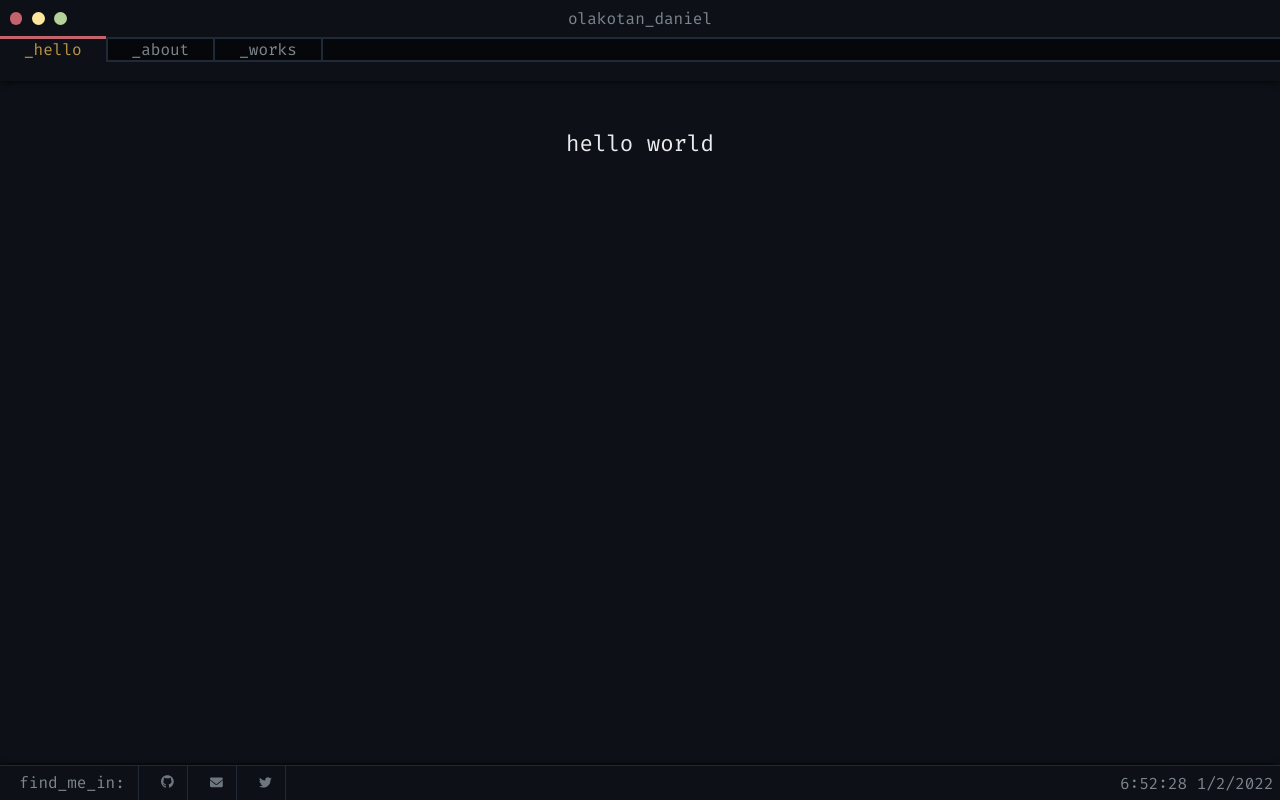
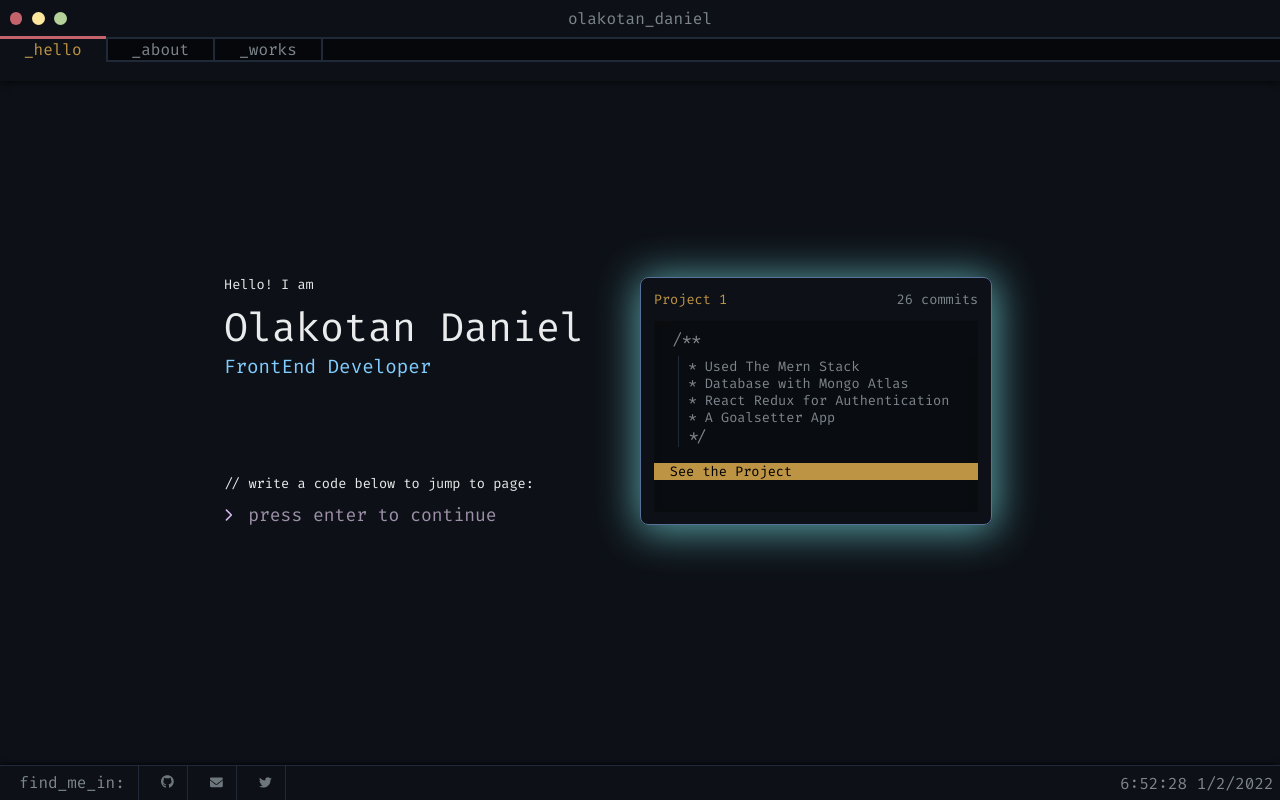
Before and after one commit to Horlakz/Horlakz, a Svelte app: page / in a window 1280 px wide. Built offline with nearby package versions, Linux system fonts and the light colour scheme.

Commit message:
finished designing the homepage

```diff
--- a/src/pages/Index.svelte
+++ b/src/pages/Index.svelte
@@ -1,11 +1,65 @@
 <script lang="ts">
+  import { navigate } from "svelte-routing";
+
+  import ChevronRight from "../lib/components/svg/ChevronRight.svelte";
   import BaseLayout from "../lib/layouts/BaseLayout.svelte";
 
   let pageIndex: string = "page-active";
+  let value: string;
+
+  const go = (e) => {
+    if (e.key === "Enter") {
+      navigate(value);
+    }
+  };
 </script>
 
 <BaseLayout {pageIndex}>
-  <main>hello world</main>
+  <main>
+    <section>
+      <div>
+        <h4 class="small-font">Hello! I am</h4>
+        <h1>Olakotan Daniel</h1>
+        <h5>FrontEnd Developer</h5>
+      </div>
+      <div>
+        <p class="small-font">// write a code below to jump to page:</p>
+        <span class="input-group">
+          <ChevronRight />
+          <input
+            type="text"
+            placeholder="press enter to continue"
+            bind:value
+            on:keyup={go}
+          />
+        </span>
+      </div>
+    </section>
+    <section>
+      <div class="project-div">
+        <div>
+          <span class="small-font">Project 1</span>
+          <span class="small-font">26 commits</span>
+        </div>
+        <div>
+          <p class="small-font">
+            <span>/**</span>
+            <span class="small-font">* Used The Mern Stack</span>
+            <span class="small-font">* Database with Mongo Atlas</span>
+            <span class="small-font">* React Redux for Authentication</span>
+            <span class="small-font">* A Goalsetter App</span>
+            <span>*/</span>
+          </p>
+          <a
+            href="https://horlakzgoalsetterapp.herokuapp.com/"
+            class="small-font see-text"
+            target="_blank"
+            >See the Project
+          </a>
+        </div>
+      </div>
+    </section>
+  </main>
 </BaseLayout>
 
 <style lang="scss">
@@ -13,11 +67,135 @@
 
   main {
     display: flex;
-    justify-content: center;
     place-items: center;
-    text-align: center;
-    font-size: 1.4rem;
+    place-content: center;
     color: lighten($font-color, 40%);
-    padding-top: 3rem;
+    padding: 0rem 14rem;
+
+    section:first-child {
+      display: grid;
+      justify-content: space-between;
+      width: 100%;
+
+      div {
+        display: grid;
+
+        h4 {
+          margin: 0 0 0.5rem 0;
+        }
+
+        h1 {
+          font-size: 2.5rem;
+        }
+
+        h5 {
+          font-size: 1.2rem;
+          color: $font-aqua-color;
+        }
+
+        &:nth-child(2) {
+          margin-top: 6rem;
+
+          span {
+            display: flex;
+            width: 100%;
+            margin-top: 0.7rem;
+
+            input {
+              width: 100%;
+              background: none;
+              border: none;
+              margin-left: 1rem;
+              font-size: large;
+              color: lighten($purple-color, 10%);
+
+              &:focus {
+                border: none;
+                outline: none;
+              }
+
+              &::placeholder {
+                color: lighten($purple-color, 20%);
+              }
+            }
+          }
+        }
+      }
+    }
+
+    section:nth-child(2) {
+      width: 100%;
+    }
+  }
+
+  .project-div {
+    border: 1px solid lighten($border-color, 30%);
+    padding: 0rem 0.8rem 0.8rem 0.8rem;
+    border-radius: 0.5rem;
+    width: 22rem;
+    box-shadow: 1px 3px 40px 3px rgba(89, 164, 168, 1);
+    -webkit-box-shadow: 1px 3px 40px 3px rgba(89, 164, 168, 1);
+    -moz-box-shadow: 1px 3px 40px 3px rgba(89, 164, 168, 1);
+
+    div:first-child {
+      display: flex;
+      justify-content: space-between;
+      margin: 0.8rem 0;
+
+      span:first-child {
+        color: $orange-color;
+      }
+
+      span:last-child {
+        color: $font-color;
+      }
+    }
+
+    div:last-child {
+      background-color: darken($bg-color, 2%);
+      width: 100%;
+      padding-bottom: 2rem;
+      box-shadow: -1px 2px 7px 0px rgba(14, 14, 14, 0.75) inset;
+      -webkit-box-shadow: -1px 2px 7px 0px rgba(14, 14, 14, 0.75) inset;
+      -moz-box-shadow: -1px 2px 7px 0px rgba(14, 14, 14, 0.75) inset;
+
+      p {
+        display: grid;
+        margin: 0rem 0 1rem 1.5rem;
+        border-left: 1px solid $border-color;
+        padding: 0rem 0 0 0.6rem;
+        color: $font-color;
+        @extend .small-font;
+
+        span:first-child {
+          margin-left: -1rem;
+          margin-bottom: 0.1rem;
+          background-color: darken($bg-color, 2%);
+          padding: 0.5rem 0 0.4rem 0;
+        }
+      }
+
+      .see-text {
+        display: flex;
+        place-content: start;
+        place-items: center;
+        background-color: $orange-color;
+        padding: 0 1rem;
+        margin: 1rem 0 0rem 0;
+        color: black;
+        width: 100%;
+        cursor: pointer;
+      }
+    }
+  }
+
+  .small-font {
+    font-size: 0.85rem;
+  }
+
+  @media (min-height: 500px) {
+    main {
+      height: 80vh;
+    }
   }
 </style>
```
